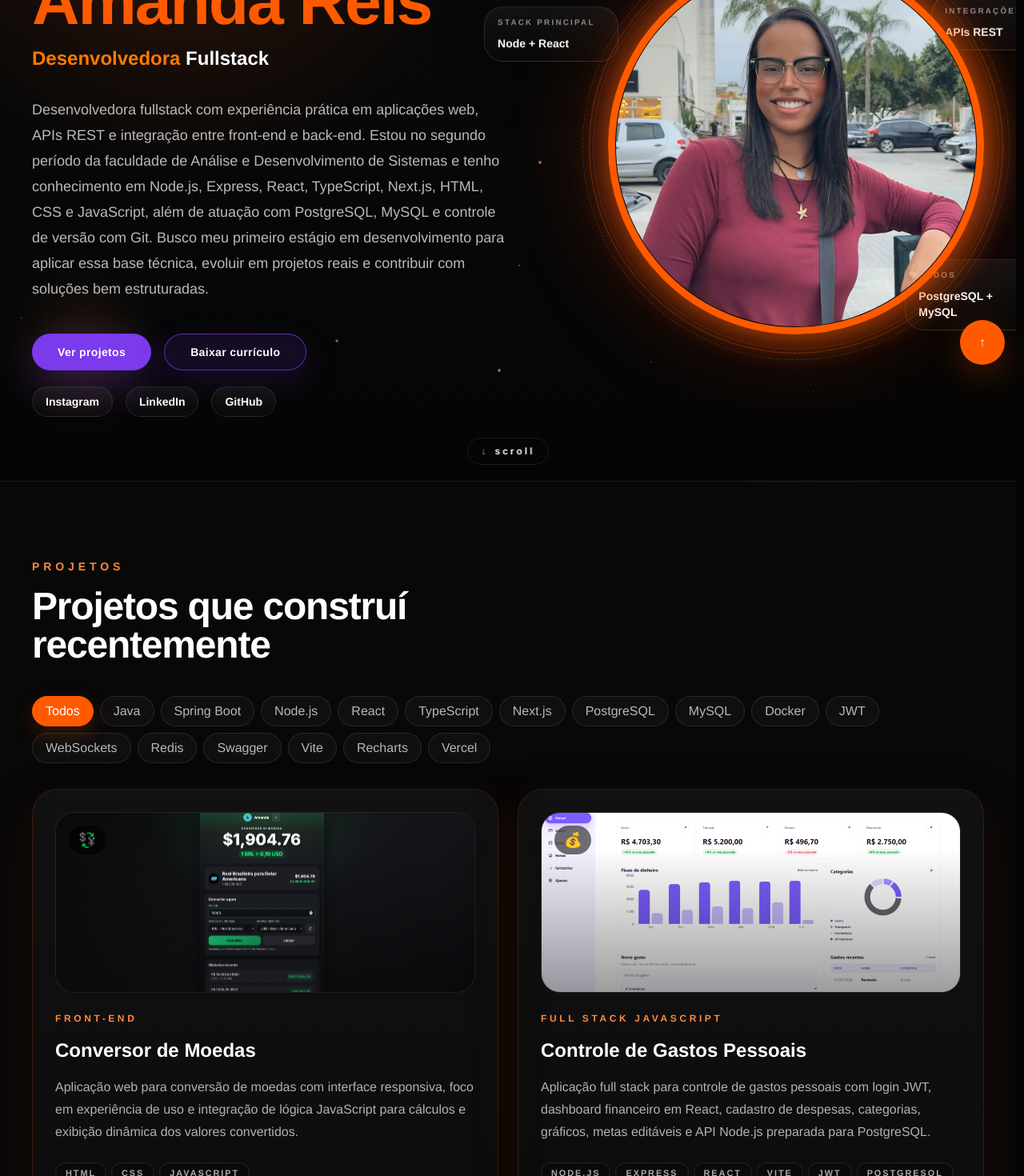
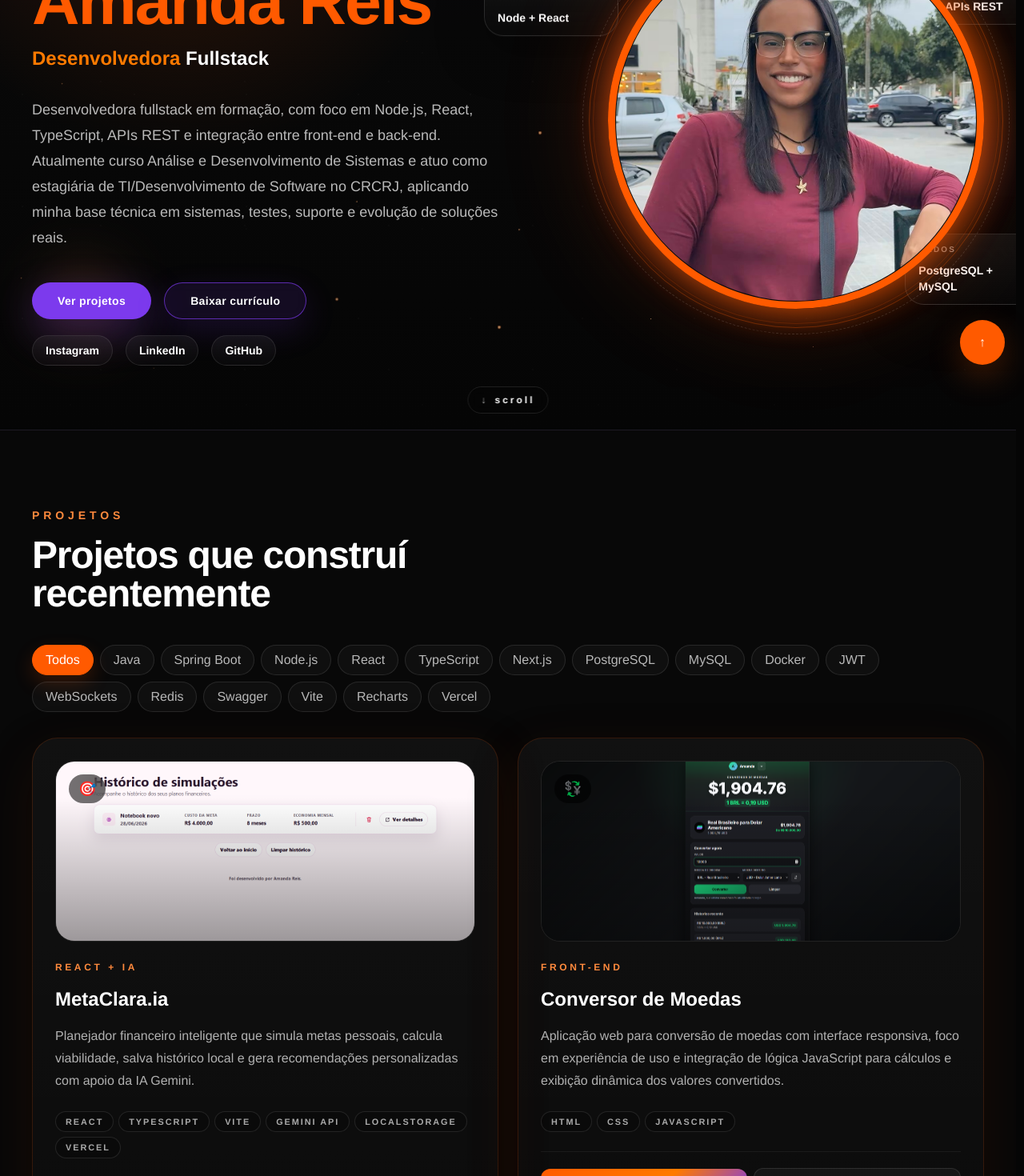
Before and after one commit to AmandaReiz/Portifolio-AmandaReis, a React (Vite) app: page / in a window 1280 px wide. Shown: the part 320-1790 px from the top of the page at 80% size. Built offline with nearby package versions, Linux system fonts and the light colour scheme.

Commit message:
feat: add MetaClara project and CRCRJ internship copy

```diff
--- a/src/App.jsx
+++ b/src/App.jsx
@@ -67,6 +67,18 @@ const skillGroups = [
 ];
 
 const projects = [
+  {
+    title: "MetaClara.ia",
+    category: "React + IA",
+    emoji: "🎯",
+    stack: ["React", "TypeScript", "Vite", "Gemini API", "LocalStorage", "Vercel"],
+    description:
+      "Planejador financeiro inteligente que simula metas pessoais, calcula viabilidade, salva histórico local e gera recomendações personalizadas com apoio da IA Gemini.",
+    previewUrl: "https://metaclara-ia.vercel.app",
+    previewLabel: "Aplicação",
+    repositoryUrl: "https://github.com/AmandaReiz/metaclara-ia",
+    imageUrl: "/prints/metaclara-ia.png",
+  },
   {
     title: "Conversor de Moedas",
     category: "Front-end",
@@ -587,12 +599,10 @@ export default function App() {
                 transition={{ delay: 0.3, duration: 0.68 }}
                 className="mt-6 max-w-2xl text-sm leading-7 text-white/72 sm:mt-8 sm:text-base sm:leading-8 md:text-lg"
               >
-                Desenvolvedora fullstack com experiência prática em aplicações web, APIs REST e integração entre
-                front-end e back-end. Estou no segundo período da faculdade de Análise e Desenvolvimento de Sistemas
-                e tenho conhecimento em Node.js, Express, React, TypeScript, Next.js, HTML, CSS e JavaScript, além
-                de atuação com PostgreSQL, MySQL e controle de versão com Git. Busco meu primeiro estágio em
-                desenvolvimento para aplicar essa base técnica, evoluir em projetos reais e contribuir com soluções
-                bem estruturadas.
+                Desenvolvedora fullstack em formação, com foco em Node.js, React, TypeScript, APIs REST e integração
+                entre front-end e back-end. Atualmente curso Análise e Desenvolvimento de Sistemas e atuo como
+                estagiária de TI/Desenvolvimento de Software no CRCRJ, aplicando minha base técnica em sistemas,
+                testes, suporte e evolução de soluções reais.
               </motion.p>
 
               <motion.div
```
Also changed, not shown: public/prints/metaclara-ia.png (added).
